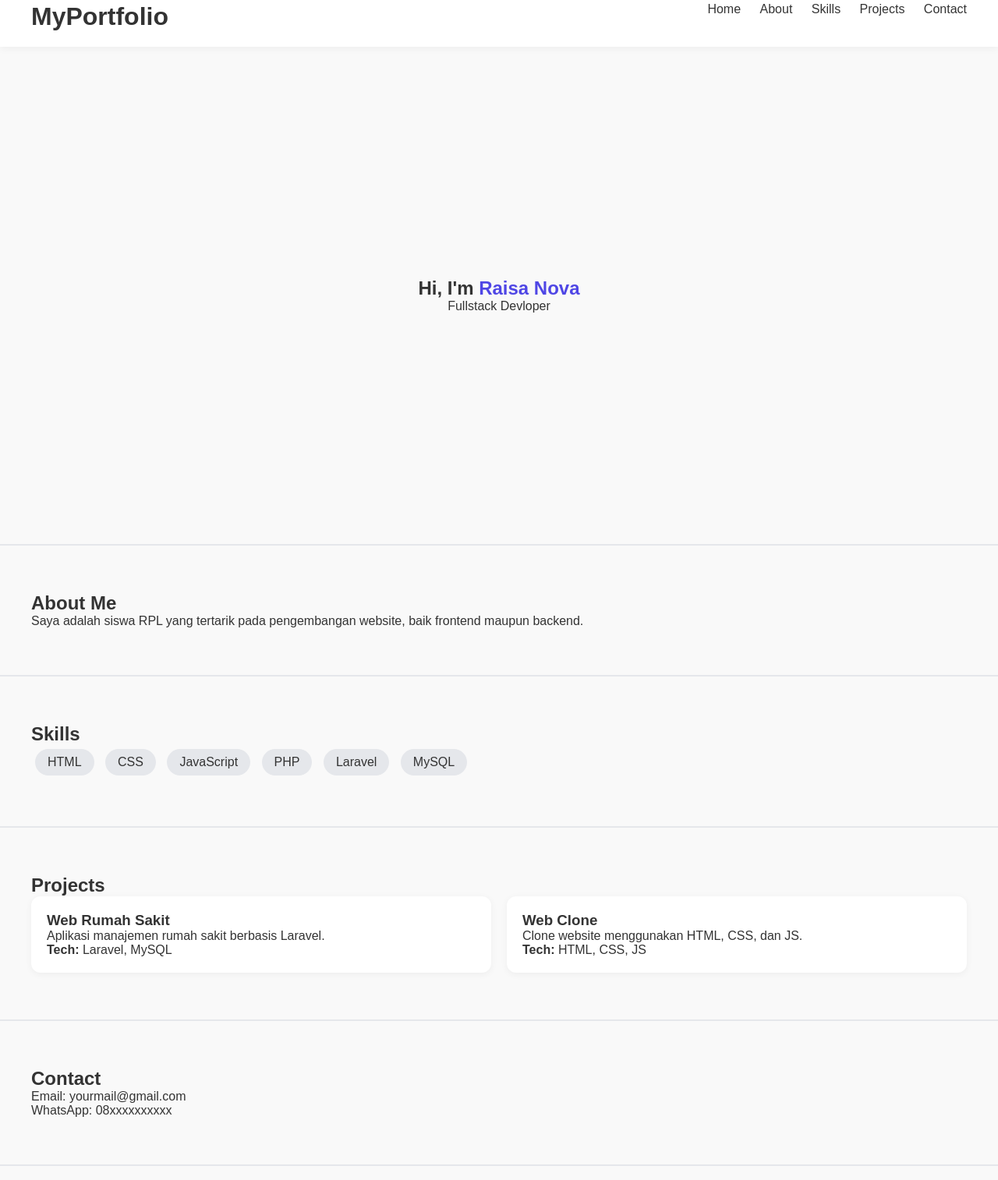
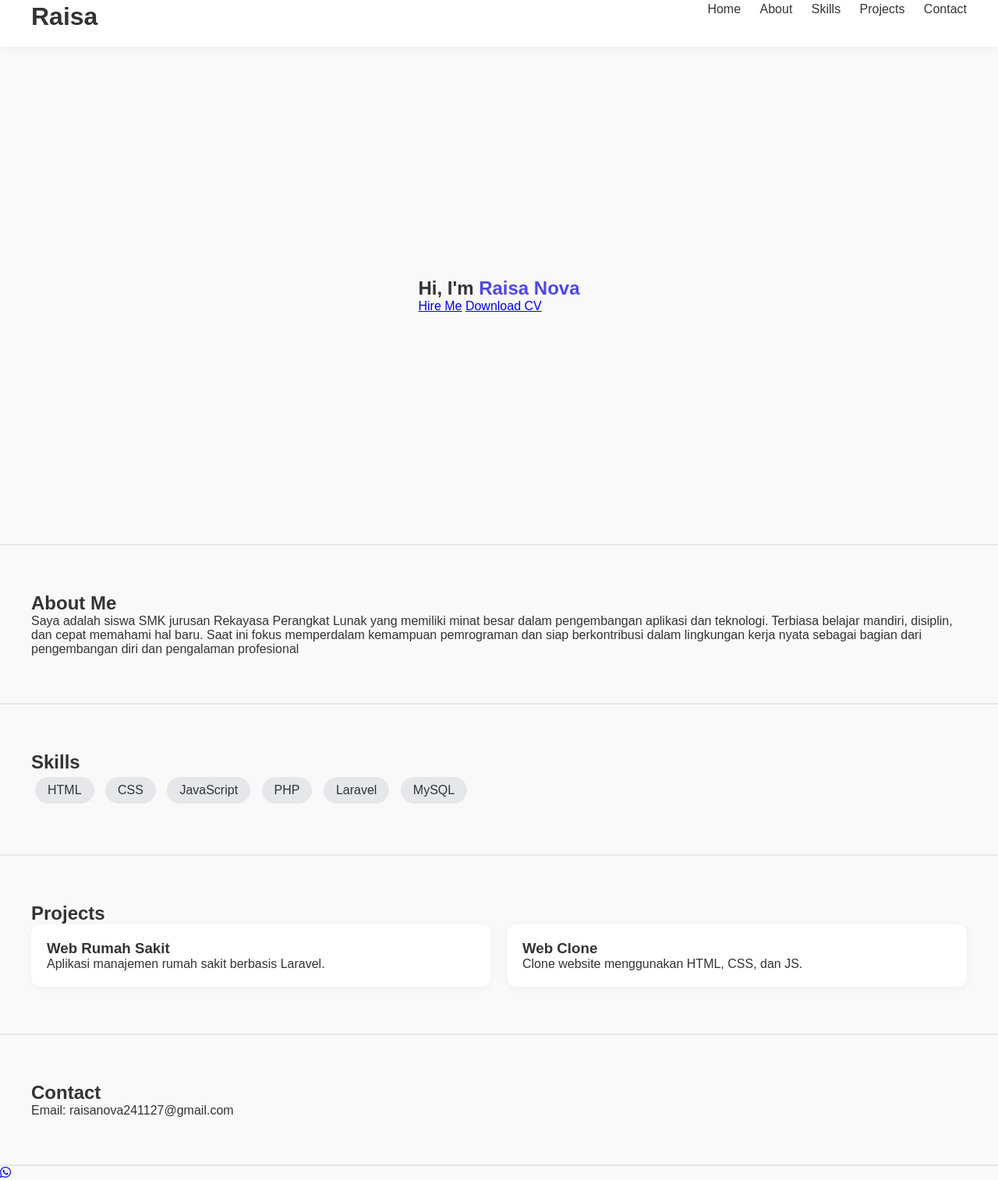
Before and after one commit to RaisaNova/simple-portfolio, a plain HTML site: page index.html in a window 1280 px wide. Shown: the part 17-1531 px from the top of the page at 78% size. Drawn offline with Linux system fonts and the light colour scheme; a script that the page names is missing.

Commit message:
Update index.html

```diff
--- a/index.html
+++ b/index.html
@@ -1,14 +1,18 @@
 <!DOCTYPE html>
 <html lang="en">
 <head>
-  <meta charset="UTF-8">
-  <meta name="viewport" content="width=device-width, initial-scale=1.0">
-  <title>My Portfolio</title>
+  <meta charset="UTF-8" />
+  <meta name="viewport" content="width=device-width, initial-scale=1.0"/>
+  <title>Raisa Nova | Portfolio</title>
+
   <link rel="stylesheet" href="style.css">
+  <link href="https://fonts.googleapis.com/css2?family=Poppins:wght@300;400;600;700&display=swap" rel="stylesheet">
+  <link rel="stylesheet" href="https://cdnjs.cloudflare.com/ajax/libs/font-awesome/6.5.0/css/all.min.css">
 </head>
 <body>
+
   <header class="navbar">
-    <h1 class="logo">MyPortfolio</h1>
+    <h1 class="logo">Raisa</h1>
     <nav>
       <a href="#home">Home</a>
       <a href="#about">About</a>
@@ -19,13 +23,23 @@
   </header>
 
   <section id="home" class="hero">
-    <h2>Hi, I'm <span>Raisa Nova</span></h2>
-    <p>Fullstack Devloper </p>
+    <div class="hero-text">
+      <h2>Hi, I'm <span>Raisa Nova</span></h2>
+      <h3 class="typing"></h3>
+      <div class="hero-btn">
+        <a href="#contact" class="btn">Hire Me</a>
+        <a href="#" class="btn-outline">Download CV</a>
+      </div>
+    </div>
+
+    <!-- <div class="hero-img">
+      <img src="https://i.imgur.com/7k12EPD.png" alt="Profile">
+    </div> -->
   </section>
 
   <section id="about" class="section">
     <h2>About Me</h2>
-    <p>Saya adalah siswa RPL yang tertarik pada pengembangan website, baik frontend maupun backend.</p>
+    <p>Saya adalah siswa SMK jurusan Rekayasa Perangkat Lunak yang memiliki minat besar dalam pengembangan aplikasi dan teknologi. Terbiasa belajar mandiri, disiplin, dan cepat memahami hal baru. Saat ini fokus memperdalam kemampuan pemrograman dan siap berkontribusi dalam lingkungan kerja nyata sebagai bagian dari pengembangan diri dan pengalaman profesional</p>
   </section>
 
   <section id="skills" class="section">
@@ -46,26 +60,24 @@
       <div class="card">
         <h3>Web Rumah Sakit</h3>
         <p>Aplikasi manajemen rumah sakit berbasis Laravel.</p>
-        <p><b>Tech:</b> Laravel, MySQL</p>
       </div>
       <div class="card">
         <h3>Web Clone</h3>
         <p>Clone website menggunakan HTML, CSS, dan JS.</p>
-        <p><b>Tech:</b> HTML, CSS, JS</p>
       </div>
     </div>
   </section>
 
   <section id="contact" class="section">
     <h2>Contact</h2>
-    <p>Email: yourmail@gmail.com</p>
-    <p>WhatsApp: 08xxxxxxxxxx</p>
+    <p>Email: raisanova241127@gmail.com</p>
   </section>
+
+  <!-- Floating WhatsApp -->
+  <a href="https://wa.me/628164530342" class="wa-float" target="_blank">
+    <i class="fa-brands fa-whatsapp"></i>
+  </a>
 
   <script src="script.js"></script>
 </body>
 </html>
-
-<script>
-// nanti kita isi animasi atau interaksi di sini
-</script>
```
